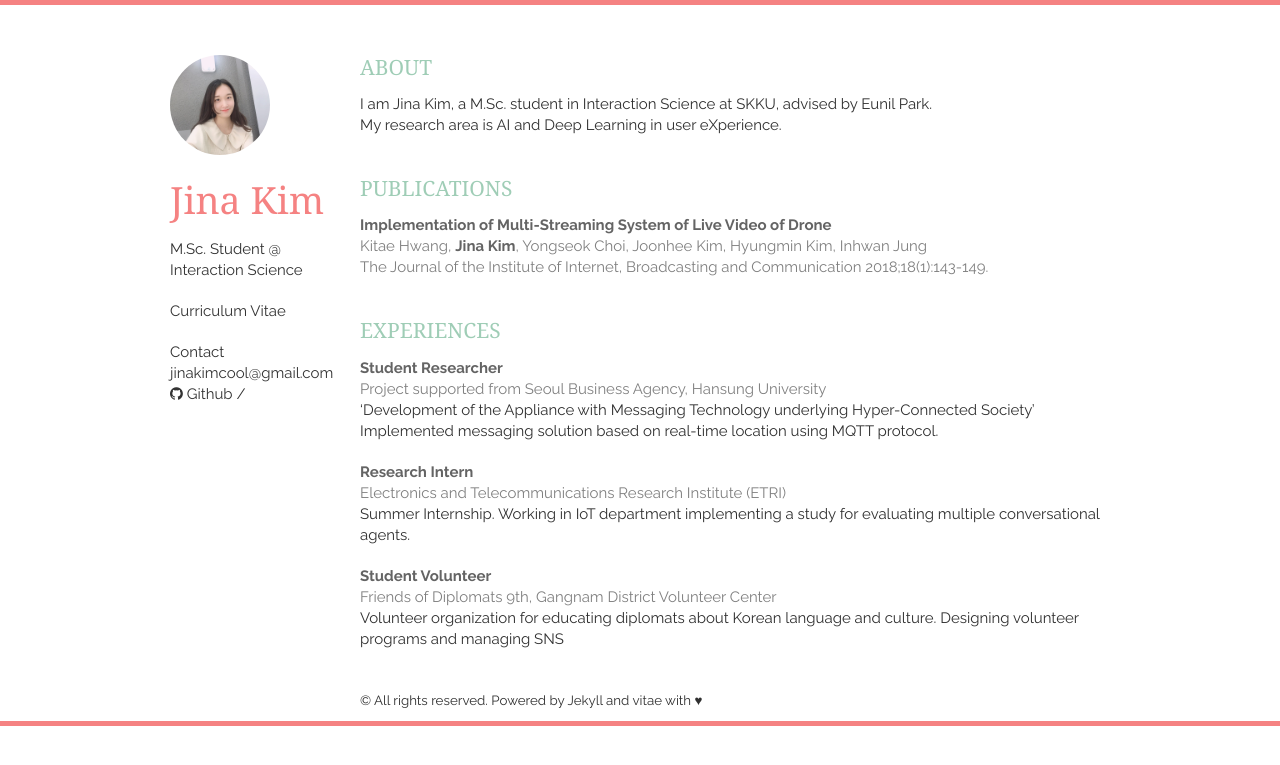
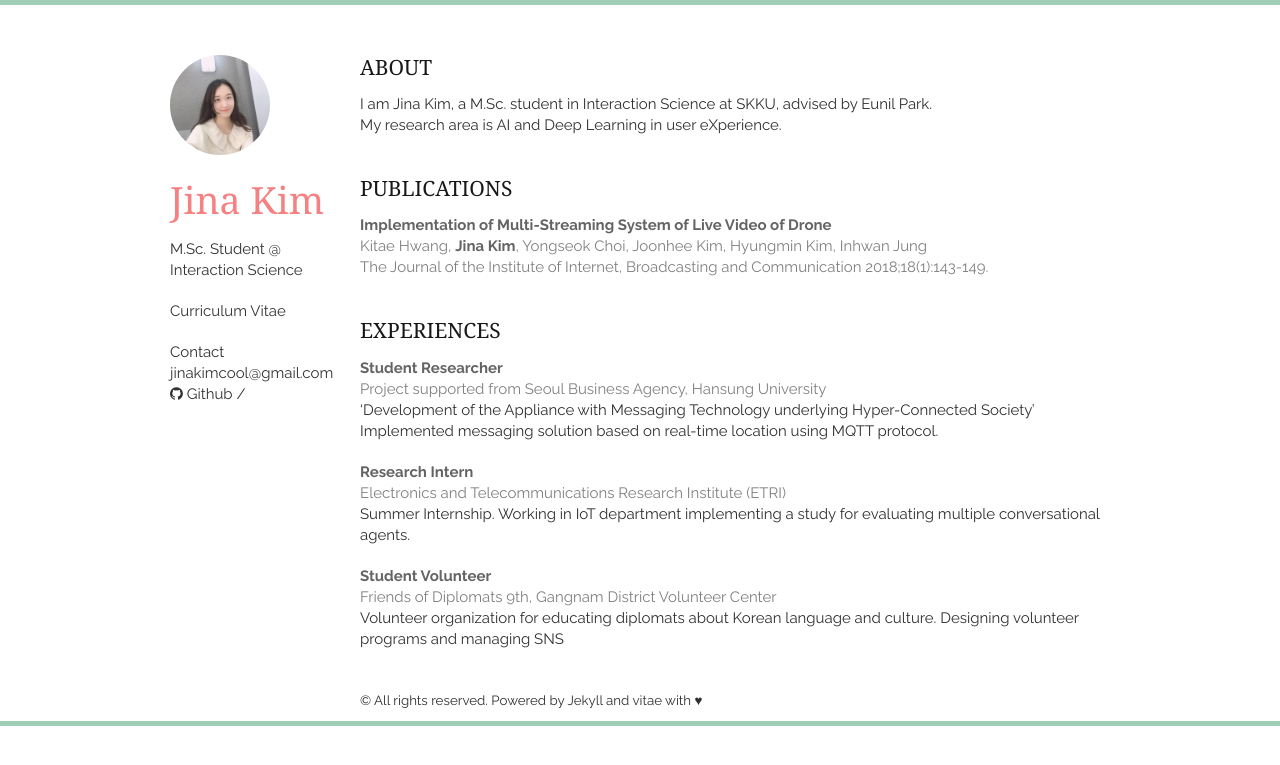
Before and after one commit to Jina-Kim/Jina-Kim.github.io, a Jekyll site: the page built from index.html, in a window 1280 px wide. Shown: the top 765 px of the page. Built offline with Jekyll 4.4.1, drawn with Linux system fonts in a browser that asks for light colours; nearby versions of some CDN libraries; the list of posts is cut into pages by our own code.

Commit message:
update colors

```diff
--- a/static/css/layout.css
+++ b/static/css/layout.css
@@ -5,8 +5,8 @@
     font-size: 15px;
     line-height: 21px;
     color: rgb(48, 48, 48);
-    border-top: 5px solid #F58282;
-    border-bottom: 5px solid #F58282;
+    border-top: 5px solid #9fcdb6;
+    border-bottom: 5px solid #9fcdb6;
 }
 
 .container {
@@ -41,10 +41,6 @@
 
 header > h1 {
     color: #F58282;
-}
-
-section > h1 {
-    color: #9fcdb6;
 }
 
 header > h1 {
```
